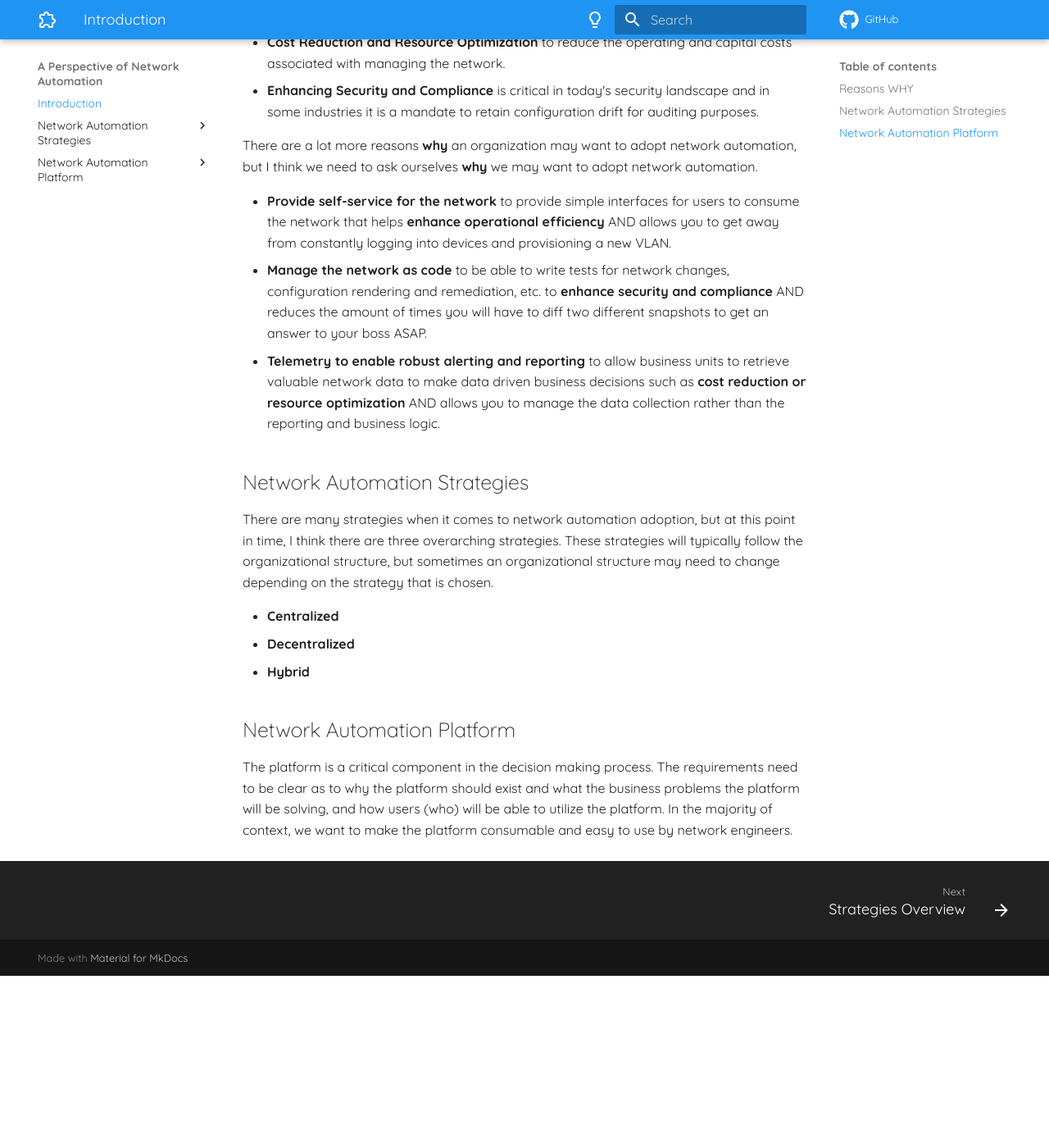
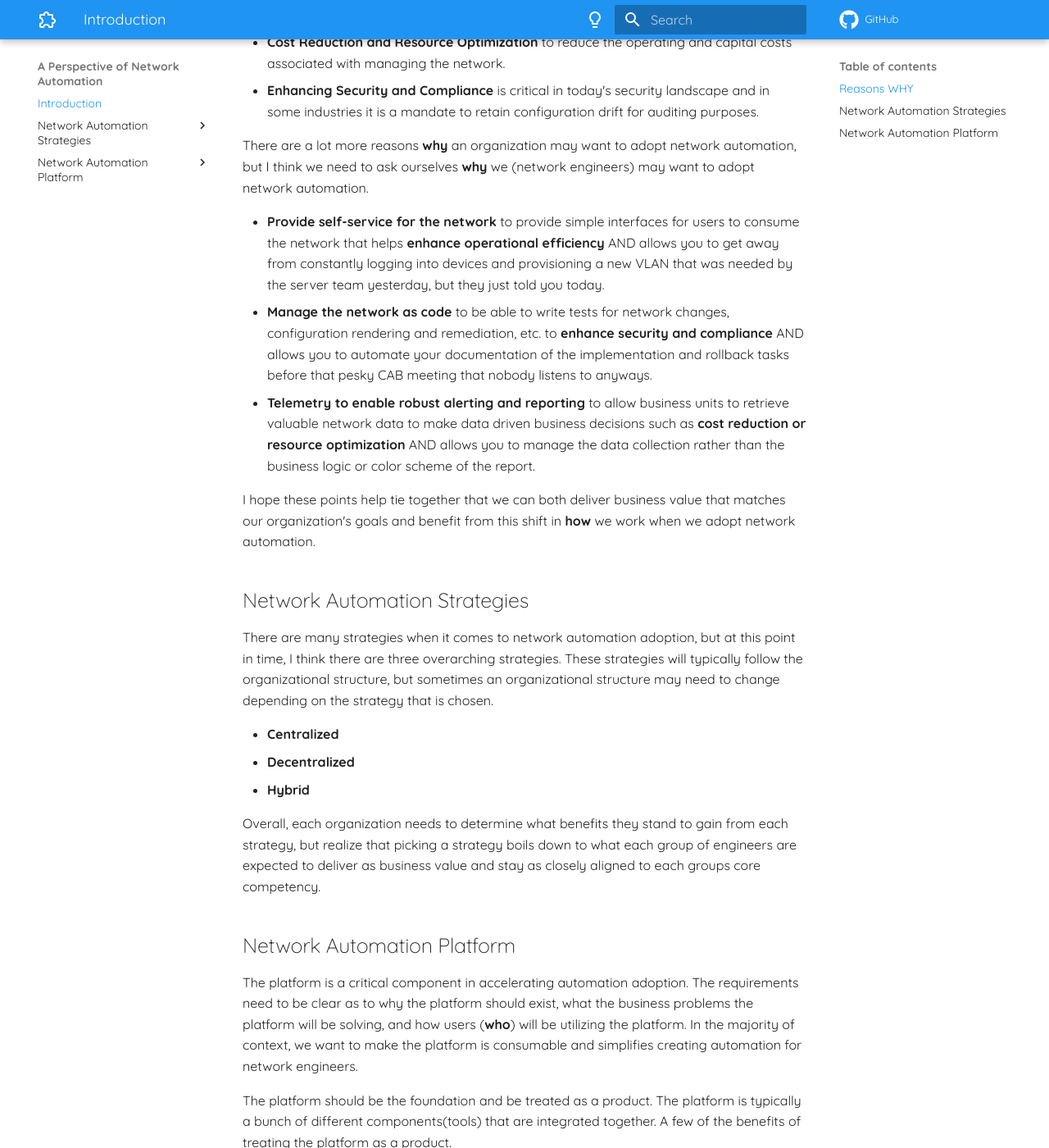
Before and after one commit to FragmentedPacket/net-auto-perspective, an MkDocs documentation site: the page built from docs/index.md, in a window 1280 px wide and 1400 px high, scrolled down 502 px. Shown: the whole window at 82% size. Built offline with MkDocs 1.6.1 and Material for MkDocs 9.7.7, drawn with Linux system fonts in a browser that asks for light colours; comment, search, counter and statistics services are not loaded; before the commit the page ends 1692 px from its top, so only the background shows below that; some of the changed text lies outside the part shown.

Commit message:
Update the index with more information and strategies.

```diff
--- a/docs/index.md
+++ b/docs/index.md
@@ -1,22 +1,24 @@
 # A Perspective of Network Automation
 
-These are all my own opinions and only offer a perspective from my experience working in and along many different organizations. I will try and cover many topics related to network automation and I hope to be able to convey the why, what, how and who of network automation.
+These are all my own opinions and only offer a perspective from my experience working in and along many different organizations. I will try and cover many topics related to network automation and I hope to be able to convey the **why**, **what**, **how** and **who** of network automation.
 
 I think the first question we need to ask is **why**?
 
 ## Reasons WHY
 
-If we take a look at some of the reasons **why** an organization may want to adopt network automation:
+If we take a look at some of the reasons **why** an organization may want to adopt network automation.
 
 - **Enhancing Operational Efficiency** to optimize engineer time to be able to increase business value delivered without increasing the head count linearly.
 - **Cost Reduction and Resource Optimization** to reduce the operating and capital costs associated with managing the network.
 - **Enhancing Security and Compliance** is critical in today's security landscape and in some industries it is a mandate to retain configuration drift for auditing purposes.
 
-There are a lot more reasons **why** an organization may want to adopt network automation, but I think we need to ask ourselves **why** we may want to adopt network automation.
+There are a lot more reasons **why** an organization may want to adopt network automation, but I think we need to ask ourselves **why** we (network engineers) may want to adopt network automation.
 
-- **Provide self-service for the network** to provide simple interfaces for users to consume the network that helps **enhance operational efficiency** AND allows you to get away from constantly logging into devices and provisioning a new VLAN.
-- **Manage the network as code** to be able to write tests for network changes, configuration rendering and remediation, etc. to **enhance security and compliance** AND reduces the amount of times you will have to diff two different snapshots to get an answer to your boss ASAP.
-- **Telemetry to enable robust alerting and reporting** to allow business units to retrieve valuable network data to make data driven business decisions such as **cost reduction or resource optimization** AND allows you to manage the data collection rather than the reporting and business logic.
+- **Provide self-service for the network** to provide simple interfaces for users to consume the network that helps **enhance operational efficiency** AND allows you to get away from constantly logging into devices and provisioning a new VLAN that was needed by the server team yesterday, but they just told you today.
+- **Manage the network as code** to be able to write tests for network changes, configuration rendering and remediation, etc. to **enhance security and compliance** AND allows you to automate your documentation of the implementation and rollback tasks before that pesky CAB meeting that nobody listens to anyways.
+- **Telemetry to enable robust alerting and reporting** to allow business units to retrieve valuable network data to make data driven business decisions such as **cost reduction or resource optimization** AND allows you to manage the data collection rather than the business logic or color scheme of the report.
+
+I hope these points help tie together that we can both deliver business value that matches our organization's goals and benefit from this shift in **how** we work when we adopt network automation.
 
 ## Network Automation Strategies
 
@@ -26,6 +28,16 @@ There are many strategies when it comes to network automation adoption, but at t
 - **Decentralized**
 - **Hybrid**
 
+Overall, each organization needs to determine what benefits they stand to gain from each strategy, but realize that picking a strategy boils down to what each group of engineers are expected to deliver as business value and stay as closely aligned to each groups core competency.
+
 ## Network Automation Platform
 
-The platform is a critical component in the decision making process. The requirements need to be clear as to why the platform should exist and what the business problems the platform will be solving, and how users (who) will be able to utilize the platform. In the majority of context, we want to make the platform consumable and easy to use by network engineers.
+The platform is a critical component in accelerating automation adoption. The requirements need to be clear as to why the platform should exist, what the business problems the platform will be solving, and how users (**who**) will be utilizing the platform. In the majority of context, we want to make the platform is consumable and simplifies creating automation for network engineers.
+
+The platform should be the foundation and be treated as a product. The platform is typically a bunch of different components(tools) that are integrated together. A few of the benefits of treating the platform as a product.
+
+- The platform will evolve naturally by implementing bug fixes and new features that are raised by users of the platform.
+- As the platform matures and new teams are on-boarded to it, they gain the benefits of the features and bug fixes that came before them.
+- It allows the users to remain users and focus on their core competency.
+- Allows for standardized implementations of common use cases.
+- Tailored training for how users can consume the platform and increase speed of adoption.
```
Also changed, not shown: docs/strategies/overview.md (+1 -1 lines).
